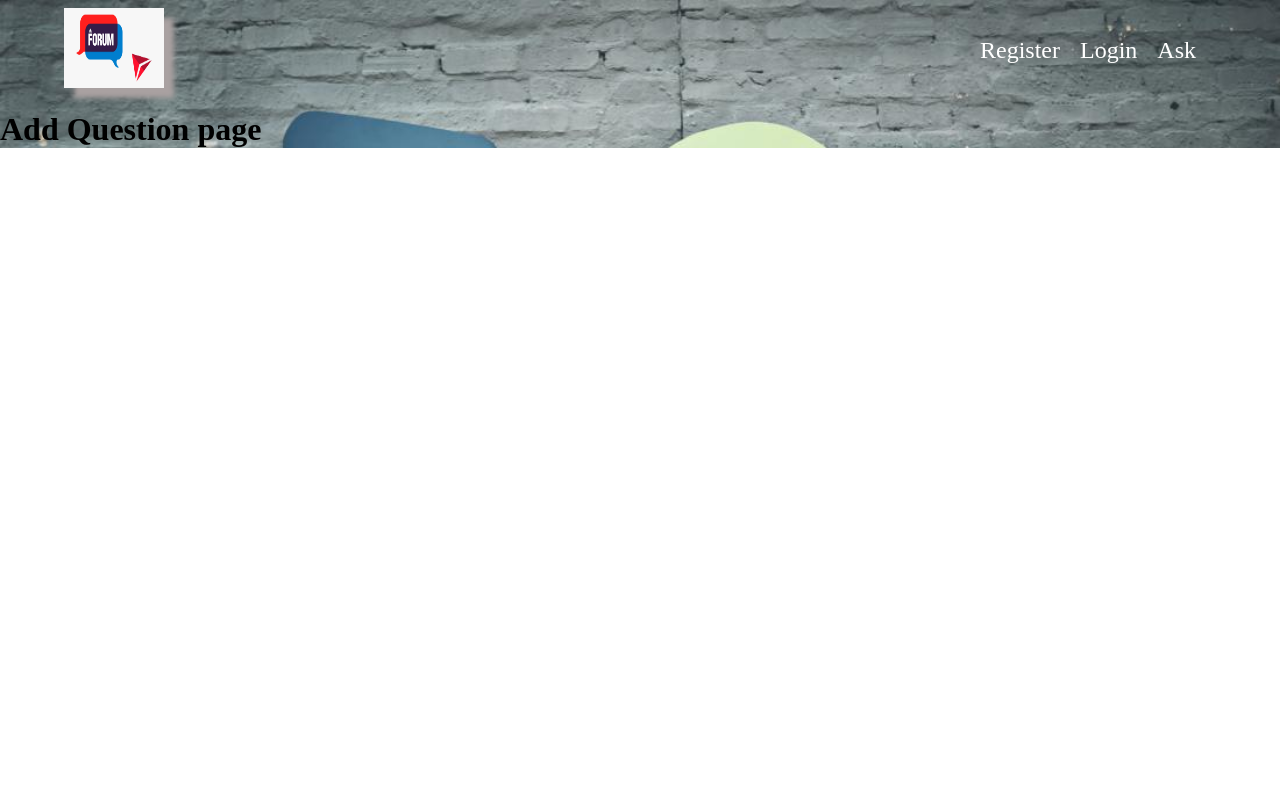
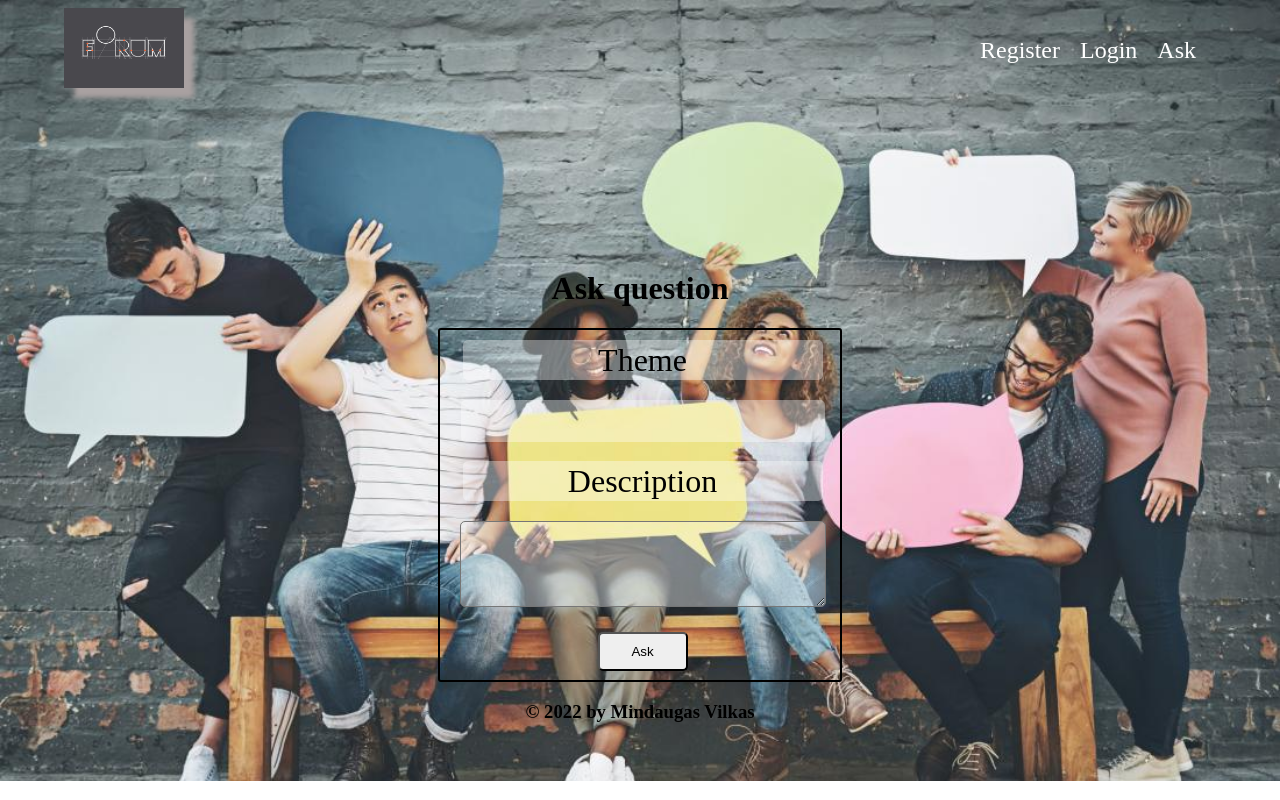
Before and after one commit to MindaugasVilkas1/baigiamasis_projektas, a React (Create React App) app: page /ask in a window 1280 px wide. Built offline with nearby package versions, Linux system fonts and the light colour scheme.

Commit message:
register login ir ask puslapiuose sukurtos formos

```diff
--- a/src/App.jsx
+++ b/src/App.jsx
@@ -5,6 +5,7 @@ import Register from './pages/register';
 import Home from './pages/home';
 import Ask from './pages/ask';
 import Nav from './components/nav';
+import Footer from './components/footer';
 
 function App() {
   return (
@@ -25,6 +26,7 @@ function App() {
 
         />} />
       </Routes>
+      <Footer/>
     </div>
   );
 }
--- /dev/null
+++ b/src/components/button.jsx
@@ -0,0 +1,10 @@
+import styles from '../styles/Button.module.css'
+const Button = ({title}) => {
+    return (
+        <button className={styles.button}>
+            {title}
+        </button>
+     );
+}
+
+export default Button;
--- /dev/null
+++ b/src/components/footer.jsx
@@ -0,0 +1,10 @@
+import styles from '../styles/footer.module.css'
+const Footer = () => {
+    return (
+        <div className={styles.footer}>
+            <h3>© 2022 by Mindaugas Vilkas</h3>
+        </div>
+     );
+}
+
+export default Footer;
--- a/src/components/nav.jsx
+++ b/src/components/nav.jsx
@@ -1,5 +1,5 @@
 import { Link } from 'react-router-dom';
-import img from '../images/logo.png'
+import img from '../images/logo1.gif'
 import styles from '../styles/nav.module.css'
 const Nav = () => {
     return (
--- a/src/pages/ask.jsx
+++ b/src/pages/ask.jsx
@@ -1,9 +1,43 @@
-const Ask = () => {
+import { useState } from "react";
+import Button from '../components/button'
+import styles from '../styles/form.module.css'
+import style from '../styles/registration.module.css'
+const Register = () => {
+    const [isPending, setIsPending] = useState(false)
     return (
         <>
-        <h1>Add Question page</h1>
+        <div className={style.registration}>
+                <div className={style.registerTitle}>
+                    <h1>Ask question</h1>
+                </div>
+                <form
+                className={styles.form}>
+                     <label>Theme</label>
+                    <input
+                        type="text"
+                        required
+                        name="title"
+
+                    />
+                    <label>Description</label>
+                    <textarea
+                        type="text"
+                        required
+                        name="description"
+                    />
+                   {!isPending &&
+                        <Button
+                            title="Ask"
+                        />}
+                    {isPending &&
+                        <Button
+                            disabled
+                            title="Loading..."
+                        />}
+                </form>
+            </div>
         </>
      );
 }
 
-export default Ask;
+export default Register;
--- a/src/pages/login.jsx
+++ b/src/pages/login.jsx
@@ -1,7 +1,41 @@
+import { useState } from "react";
+import Button from '../components/button'
+import styles from '../styles/form.module.css'
+import style from '../styles/registration.module.css'
 const Login = () => {
+    const [isPending, setIsPending] = useState(false)
     return (
         <>
-        <h1>Login page</h1>
+        <div className={style.registration}>
+                <div className={style.registerTitle}>
+                    <h1>Login</h1>
+                </div>
+                <form
+                className={styles.form}>
+                     <label>User name</label>
+                    <input
+                        type="text"
+                        required
+                        name="user_name"
+
+                    />
+                    <label>Password</label>
+                    <input
+                        type="password"
+                        required
+                        name="password"
+                    />
+                   {!isPending &&
+                        <Button
+                            title="Login"
+                        />}
+                    {isPending &&
+                        <Button
+                            disabled
+                            title="Logiing..."
+                        />}
+                </form>
+            </div>
         </>
      );
 }
--- a/src/pages/register.jsx
+++ b/src/pages/register.jsx
@@ -1,7 +1,48 @@
+import { useState } from "react";
+import Button from '../components/button'
+import styles from '../styles/form.module.css'
+import style from '../styles/registration.module.css'
 const Register = () => {
+    const [isPending, setIsPending] = useState(false)
     return (
         <>
-        <h1>Register Page</h1>
+        <div className={style.registration}>
+                <div className={style.registerTitle}>
+                    <h1>Registration</h1>
+                </div>
+                <form
+                className={styles.form}>
+                     <label>User name</label>
+                    <input
+                        type="text"
+                        required
+                        name="user_name"
+
+                    />
+                    <label>Email</label>
+                    <input
+                        type="email"
+                        required
+                        name="email"
+
+                    />
+                    <label>Password</label>
+                    <input
+                        type="password"
+                        required
+                        name="password"
+                    />
+                   {!isPending &&
+                        <Button
+                            title="Register"
+                        />}
+                    {isPending &&
+                        <Button
+                            disabled
+                            title="Registering..."
+                        />}
+                </form>
+            </div>
         </>
      );
 }
--- /dev/null
+++ b/src/styles/Button.module.css
@@ -0,0 +1,9 @@
+.button{
+    width: 90px;
+    padding: 10px;
+    size: 1rem;
+    border-radius: 5px;
+    margin-top: 5px;
+    margin-left: 5px;
+   align-items: center;
+}
--- /dev/null
+++ b/src/styles/footer.module.css
@@ -0,0 +1,7 @@
+.footer{
+    margin: 0 auto;
+    width: 90%;
+    height: 80px;
+    font-size: medium;
+    text-align: center;
+}
--- /dev/null
+++ b/src/styles/form.module.css
@@ -0,0 +1,33 @@
+.form{
+    margin: 0 auto;
+    display: flex;
+    flex-wrap: wrap;
+    width: 400px;
+    height:350px;
+    border-radius: 3px;
+    border: 2px solid black;
+    align-items: center;
+    justify-content: center;
+
+}
+
+form label, input{
+    display: flex;
+    align-items: center;
+    justify-content: center;
+    width: 90%;
+    height: 40px;
+    border-radius: 5px;
+    border: none;
+    margin-left:5px ;
+    font-size: 2rem;
+    background-color: rgb(255, 255, 255, 0.37);
+
+}
+form textarea{
+    width: 90%;
+    height: 80px;
+    margin-left:5px ;
+    border-radius: 5px;
+    background-color: rgb(255, 255, 255, 0.37);
+}
--- a/src/styles/nav.module.css
+++ b/src/styles/nav.module.css
@@ -8,9 +8,12 @@
     padding-top: 10px;
 }
 .navigation img{
-    width: 100px;
+    width: 120px;
     height: 80px;
     box-shadow: 10px 10px 5px rgb(169, 161, 161);
+}
+.navigation img::before{
+    background-color: grey;
 }
 .navigation a{
     color: white;
--- /dev/null
+++ b/src/styles/registration.module.css
@@ -0,0 +1,9 @@
+.registerTitle{
+text-align:center;
+}
+.registration{
+    width: 90%;
+    margin: 0 auto;
+    margin-top: 180px;
+
+}
```
Also changed, not shown: src/images/logo1.gif (added).
